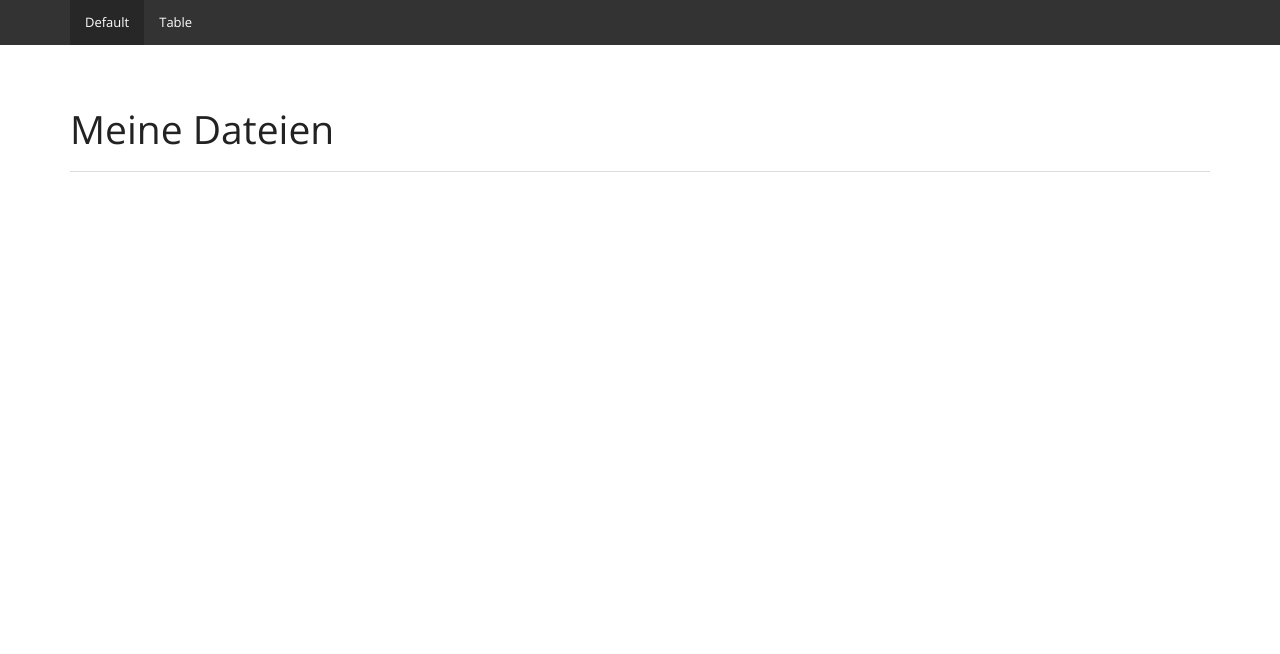
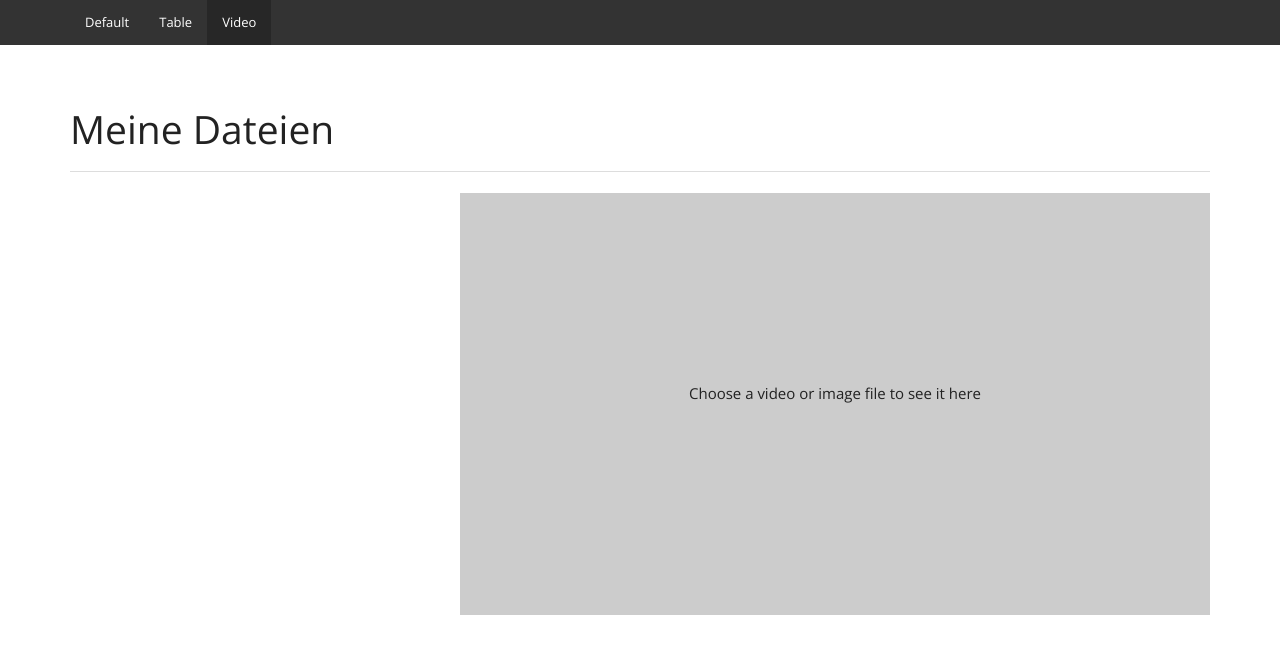
Before and after one commit to lgkonline/orange_files, a PHP site: page / in a window 1280 px wide. Shown: the top 654 px of the page. Run offline with PHP 8.4, Linux system fonts and the light colour scheme; data that the repository does not hold is empty; some libraries are stand-ins or nearby versions.

Commit message:
Template for video and image preview

```diff
--- a/index.php
+++ b/index.php
@@ -39,7 +39,7 @@ $main->authentication_password = '123456'; // Only works when $main->authenticat
 
 /* Template */
 $main->template_switcher = true;
-$opt_template = 'default';
+$opt_template = 'video';
 
 /* Theme */
 $opt_theme = 'yeti';
--- /dev/null
+++ b/templates/video.templ.php
@@ -0,0 +1,65 @@
+<style type="text/css">
+#template-Video-preview > div {
+    background-color: #ccc;
+}
+
+#template-Video-placeholder {
+    text-align: center;
+    line-height: 400px;
+    vertical-align: middle;
+}
+</style>
+
+<div class="container">
+    <div class="row">
+        <div class="col-md-4">
+            <?php foreach ($main->load_files() as $file_string) :
+                $file = new Files($file_string);
+            ?>
+
+            <?php if ($debug) : ?>
+            <textarea style="width: 800px; height: 300px;"><?php print_r($file); ?></textarea><br>
+            <?php endif; ?>
+
+            <div class="of-file">
+                <a href="<?php echo $file->full_url; ?>" class="btn btn-default of-file-link of-tooltip"
+                target="template-Video-iframe" title="<?php echo $file->basename; ?>" style="width: 100%;">
+                    <span class="fa-stack fa-lg of-file-extension-<?php echo $file->extension; ?>">
+                        <?php if (isset($file->thumbnail)) : ?>
+                        <img src="<?php echo $file->thumbnail; ?>" width="100%" height="100%">
+                        <?php else : ?>
+                        <span class="fa-stack-1x filetype-text"><?php echo strtoupper($file->extension); ?></span>
+                        <i class="fa fa-file-o fa-stack-2x"></i>
+                        <?php endif; ?>
+                    </span>
+
+                    <?php echo $file->basename; ?>
+                    <small>(<?php echo $file->size; ?>)</small>
+                </a>
+            </div><!--/.of-file-->
+
+            <?php endforeach; ?>
+        </div><!--/.col--->
+
+        <div class="col-md-8">
+            <div id="template-Video-preview">
+                <div class="embed-responsive embed-responsive-16by9">
+                    <iframe id="template-Video-iframe" name="template-Video-iframe"
+                        class="embed-responsive-item" src=""></iframe>
+
+                    <div id="template-Video-placeholder">
+                        Choose a video or image file to see it here
+                    </div>
+                </div>
+
+                <!--<video controls name="media">
+                    <source src="http://works.lgk.io/samytv/files/SAMYTV%20Intro.mp4" type="video/mp4">
+                </video>-->
+            </div>
+        </div><!--/.col--->
+    </div><!--/.row-->
+</div>
+
+<script type="text/javascript" defer>
+
+</script>
```
Also changed, not shown: templates/traala.php (deleted, +0 -25 lines), thumbnails/1686171.jpg (added).
